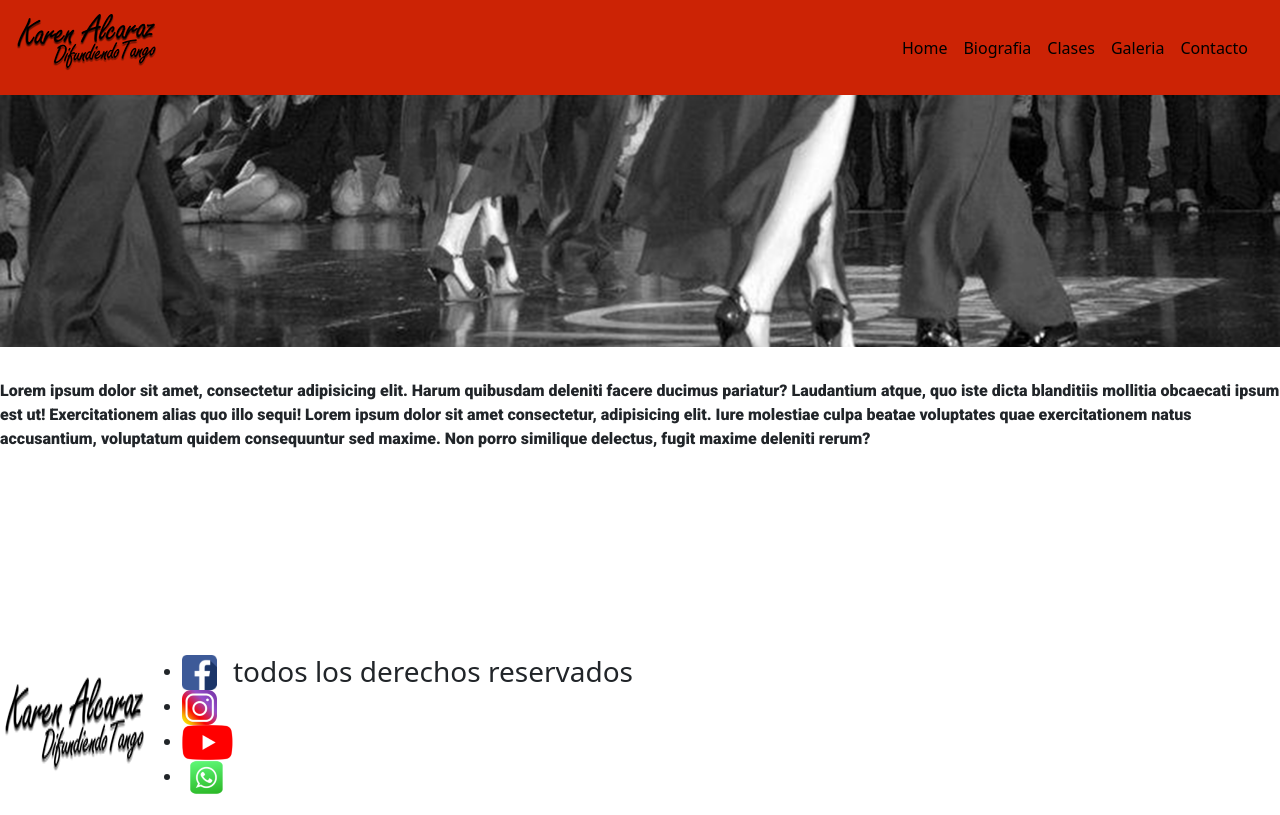
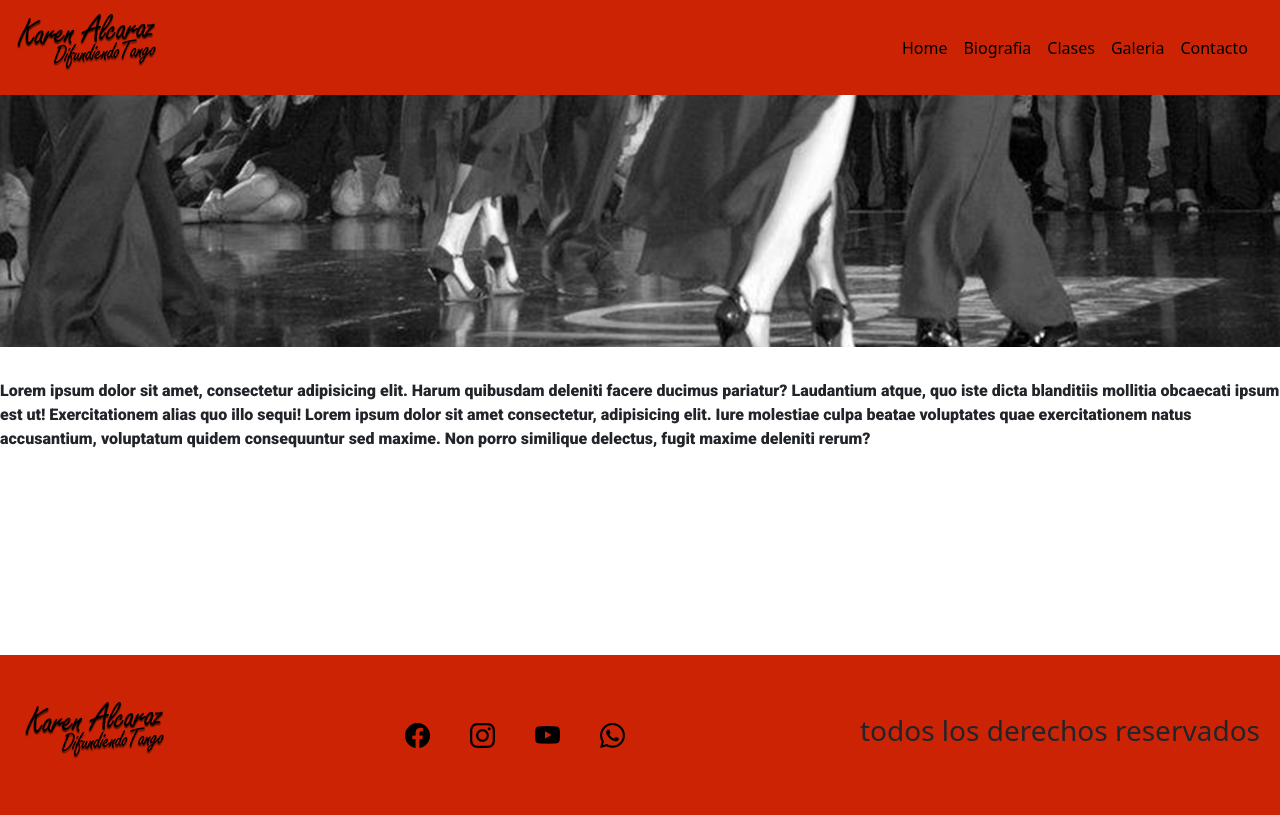
Before and after one commit to FabriCerutti/segunda-entrega-cerutti, a plain HTML site: page index.html in a window 1280 px wide. Drawn offline with nearby package versions, Linux system fonts and the light colour scheme.

Commit message:
cambio logo redes en htlm y css

```diff
--- a/css/style.css
+++ b/css/style.css
@@ -106,7 +106,38 @@ main .dias-lunes, .dias-domingo{
 /* estilos footer */
 
 footer {
+    background-color: rgb(204, 35, 5);
+    min-height: 10vh;
     display: flex;
+    justify-content: center;
+    align-items: center;
+    justify-content: space-between;
+    padding: 20px;
+}
+
+footer ul {
+    list-style-type: none;
+    display: flex;
+    margin: 20px;
+    padding: 20px;
+}
+
+.redes {
+    min-width: 300px;
+    display: flex;
+    justify-content: space-between;
+}
+
+.redes a {
+    text-decoration: none;
+    font-size: 25px;
+    width: 80px;
+    height: 90px;
+    line-height: 40px;
+    text-align: center;
+    color: black;
+    padding: 20px;
+
 }
 
 .derechos{
--- a/index.html
+++ b/index.html
@@ -8,6 +8,10 @@
     <!--link de css bt -->
 
     <link href="https://cdn.jsdelivr.net/npm/bootstrap@5.3.0-alpha3/dist/css/bootstrap.min.css" rel="stylesheet" integrity="sha384-KK94CHFLLe+nY2dmCWGMq91rCGa5gtU4mk92HdvYe+M/SXH301p5ILy+dN9+nJOZ" crossorigin="anonymous">
+
+   <!--link de css bt redes-->
+
+   <link rel="stylesheet" href="https://cdn.jsdelivr.net/npm/bootstrap-icons@1.10.5/font/bootstrap-icons.css">
 
     <!-- link tipografia -->
 
@@ -75,19 +79,19 @@
 
         <!-- redes -->
 
-        <div class="logos">
+        <div class="redes">
             <ul>
                 <li class="facebook">
-                    <a href="https://www.facebook.com/karenalcaraz.difundiendotango" target="_blank" ><img src="img/logo_facebook_footer.png" alt="Facebook"></a>
+                    <a href="https://www.facebook.com/karenalcaraz.difundiendotango" target="_blank" ><i class="bi bi-facebook"></i></a>
                 </li>
                 <li class="instagram">
-                    <a href="https://www.instagram.com/karenalcaraz_tango/" target="_blank" ><img src="img/logo_instagram_footer.png" alt="Instagram"></a>
+                    <a href="https://www.instagram.com/karenalcaraz_tango/" target="_blank" ><i class="bi bi-instagram"></i></a>
                 </li>
                 <li class="youtube">
-                    <a href="https://www.youtube.com/channel/UCygOi0QXNaB7yTIPb56ARyQ?" target="_blank" ><img src="img/logo_youtube_footer.png" alt="Youtube"></a>
+                    <a href="https://www.youtube.com/channel/UCygOi0QXNaB7yTIPb56ARyQ?" target="_blank" ><i class="bi bi-youtube"></i></a>
                 </li>
                 <li class="whatsapp">
-                    <a href="https://wa.me/5491135992277?text=Hola%2C+clases+de+tango..." target="_blank" ><img src="img/logo_whatsapp_footer.png" alt="Whatsapp"></a>
+                    <a href="https://wa.me/5491135992277?text=Hola%2C+clases+de+tango..." target="_blank" ><i class="bi bi-whatsapp"></i></a>
                 </li>
             </ul>
         </div>
```
Also changed, not shown: pages/biografia.html (+8 -4 lines), pages/clases.html (+8 -4 lines), pages/contacto.html (+8 -4 lines), pages/galeria.html (+8 -4 lines).
